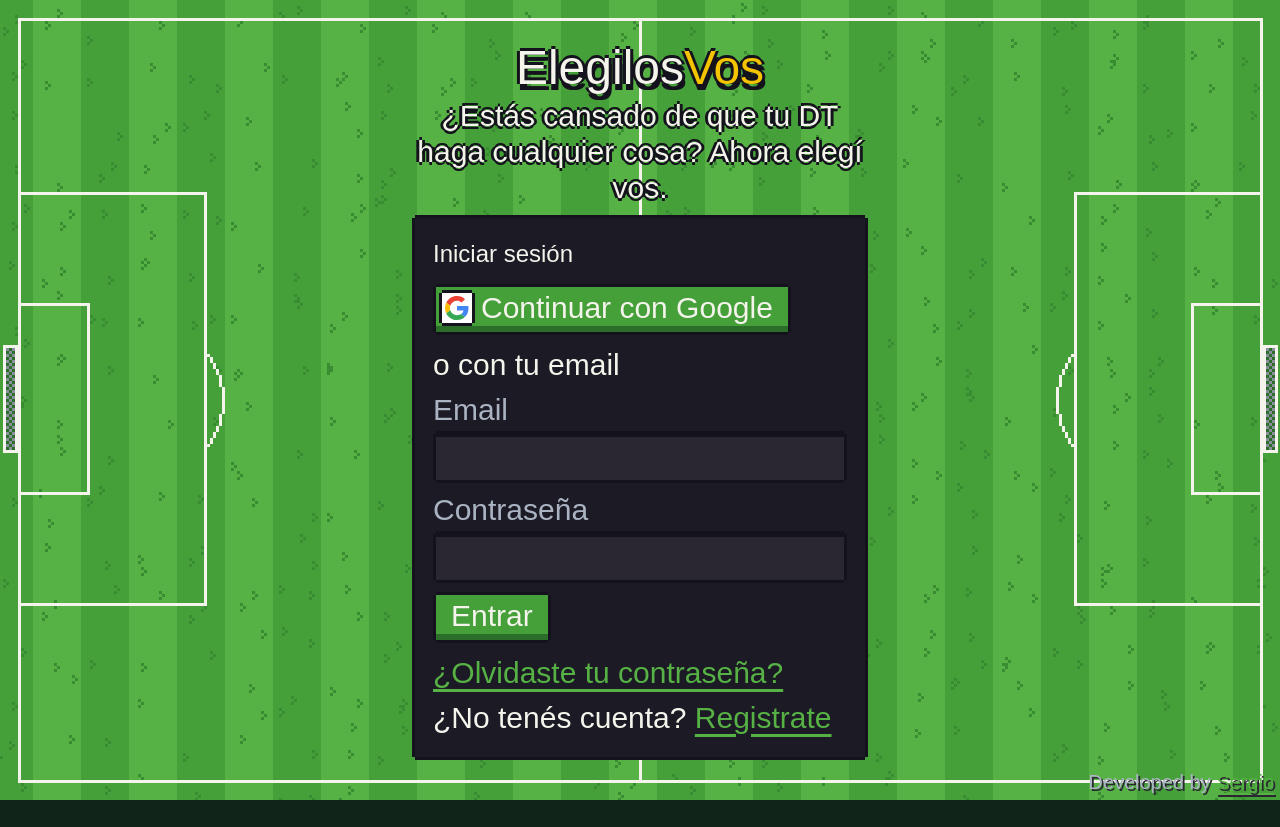
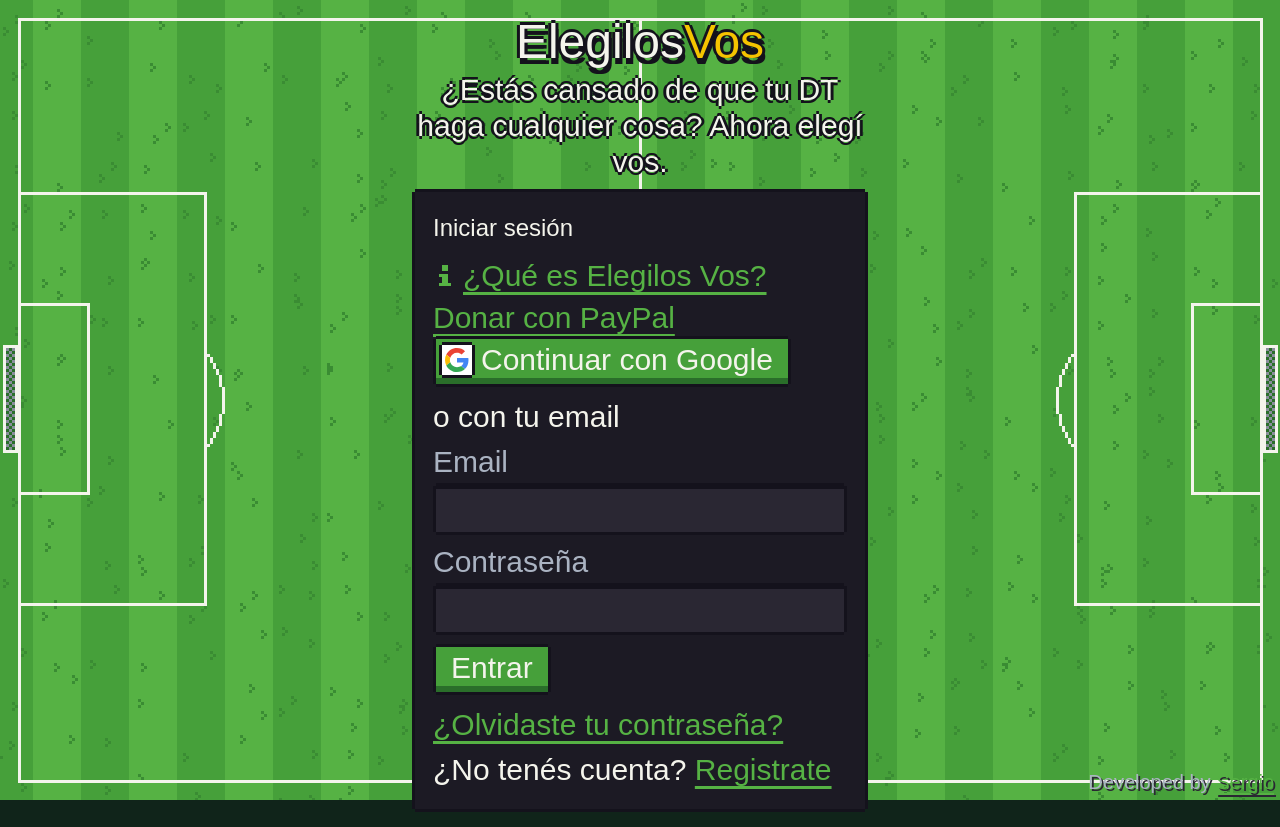
Before and after one commit to SergioDeri/ElegilosVos, a Next.js app: page /login in a window 1280 px wide. Before the commit the page ends 800 px from the top, so only its background shows below. Built offline with nearby package versions, Linux system fonts and the light colour scheme; a web font is replaced by a local one.

Commit message:
Login: qué es Elegilos Vos (ícono de info) y link para donar con PayPal

```diff
--- /dev/null
+++ b/src/app/(auth)/_componentes/que-es.module.css
@@ -0,0 +1,33 @@
+/* "¿Qué es Elegilos Vos?" y "Donar con PayPal": a la izquierda, en ese orden;
+   si no entran en un renglón, el de PayPal baja. */
+.fila {
+  display: flex;
+  flex-wrap: wrap;
+  justify-content: flex-start;
+  align-items: baseline;
+  gap: calc(2 * var(--u)) calc(6 * var(--u));
+}
+
+/* Los dos se ven como los links de la app (pixel.css, `a`): al botón se le
+   sacan el fondo, el marco y el movimiento de los botones, también al pasar
+   el mouse y al apretar. */
+.link,
+.link:hover,
+.link:active {
+  margin: 0;
+  padding: 0;
+  border: 0;
+  background: none;
+  box-shadow: none;
+  transform: none;
+  font: inherit;
+  color: var(--enlace);
+  text-decoration: underline;
+  text-decoration-thickness: var(--u);
+  text-underline-offset: calc(2 * var(--u));
+  cursor: pointer;
+}
+
+.queEs p {
+  margin-top: calc(2 * var(--u));
+}
--- /dev/null
+++ b/src/app/(auth)/_componentes/que-es.tsx
@@ -0,0 +1,46 @@
+"use client";
+
+// "¿Qué es Elegilos Vos?" y "Donar con PayPal" en el login, uno al lado del
+// otro a la izquierda. El texto se despliega debajo de los dos (con <details>
+// quedaría dentro del desplegable y empujaría el link de PayPal).
+import { useId, useState } from "react";
+import { Icono } from "@/app/_pixel/icono";
+import estilos from "./que-es.module.css";
+
+const DONAR_PAYPAL = "https://www.paypal.com/donate/?hosted_button_id=U3EP35SY7MMCN";
+
+export function QueEs() {
+  const [abierto, setAbierto] = useState(false);
+  const idTexto = useId();
+
+  return (
+    <div className={estilos.queEs}>
+      <div className={estilos.fila}>
+        <button
+          type="button"
+          className={estilos.link}
+          aria-expanded={abierto}
+          aria-controls={idTexto}
+          onClick={() => setAbierto((a) => !a)}
+        >
+          <Icono nombre="info" />
+          ¿Qué es Elegilos Vos?
+        </button>
+        <a className={estilos.link} href={DONAR_PAYPAL} target="_blank" rel="noopener noreferrer">
+          Donar con PayPal
+        </a>
+      </div>
+      <div id={idTexto} hidden={!abierto}>
+        <p>
+          Antes de cada partido, los hinchas de Peñarol y Nacional arman el 11 titular de su club, y cualquier hincha
+          arma el de la Selección. Al cierre de la votación juntamos las alineaciones de todos y sale el 11 elegido por
+          la hinchada.
+        </p>
+        <p>
+          La idea es darle voz al hincha más allá de las decisiones del director técnico: que se vea qué jugadores la
+          hinchada pide que jueguen más y cuáles deberían jugar menos.
+        </p>
+      </div>
+    </div>
+  );
+}
--- a/src/app/(auth)/login/page.tsx
+++ b/src/app/(auth)/login/page.tsx
@@ -2,6 +2,7 @@ import Link from "next/link";
 import { rutaSegura } from "@/lib/auth/rutas";
 import { BotonGoogle } from "../_componentes/boton-google";
 import { primero } from "../_componentes/parametros";
+import { QueEs } from "../_componentes/que-es";
 import { FormularioLogin } from "./formulario-login";
 
 export default async function PaginaLogin({ searchParams }: PageProps<"/login">) {
@@ -12,6 +13,7 @@ export default async function PaginaLogin({ searchParams }: PageProps<"/login">)
   return (
     <main>
       <h1>Iniciar sesión</h1>
+      <QueEs />
       {errorGoogle && <p role="alert">No se pudo entrar con Google. Probá de nuevo.</p>}
       <BotonGoogle next={next} />
       <p>o con tu email</p>
--- a/src/domain/pixel/index.ts
+++ b/src/domain/pixel/index.ts
@@ -430,6 +430,17 @@ const DIBUJOS_ICONOS = {
     "########",
     "........",
   ],
+  // "i": qué es la app (pantalla de login).
+  info: [
+    "...##...",
+    "...##...",
+    "........",
+    "..###...",
+    "...##...",
+    "...##...",
+    "..####..",
+    "........",
+  ],
   // Flechas: scroll del banco de suplentes.
   flechaArriba: [
     "........",
```
Also changed, not shown: 2 other files (tests, documents, lock files or other folders).
